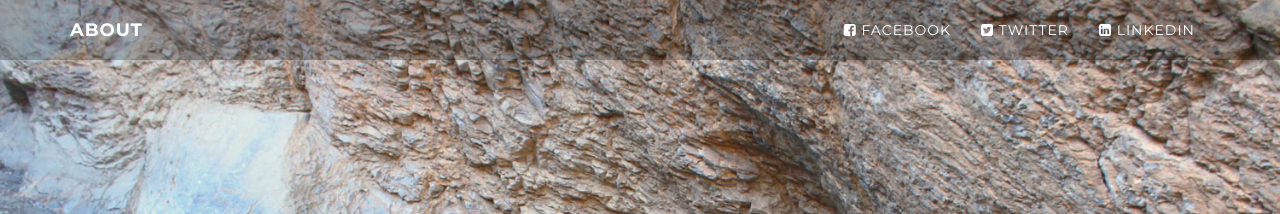
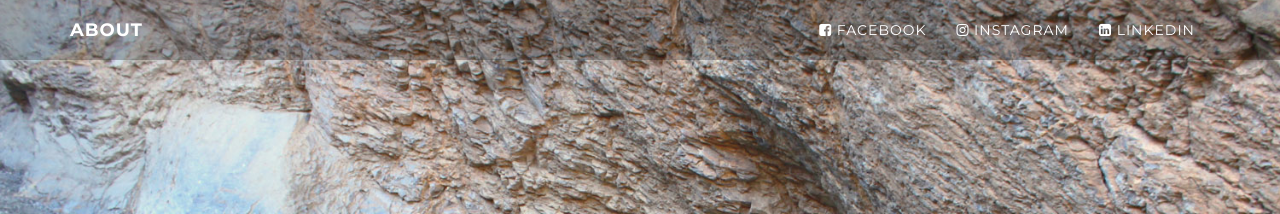
Before and after one commit to juhneece/juhneece.github.io, a Jekyll site: the page built from index.html, in a window 1280 px wide. Shown: the top 214 px of the page. Built offline with Jekyll 4.4.1, drawn with Linux system fonts in a browser that asks for light colours; nearby versions of some CDN libraries; Markdown is read by kramdown in place of the engine named in the settings.

Commit message:
link to instagram not twitter on homepage

```diff
--- a/_includes/nav.html
+++ b/_includes/nav.html
@@ -13,7 +13,7 @@
     <div class="collapse navbar-collapse navbar-right navbar-main-collapse">
       <ul class="nav navbar-nav">
         <li><a href="{{ site.author.social_urls.facebook }}"><i class="fa fa-facebook-square"></i><span class="light"> Facebook</span></a></li>
-        <li><a href="{{ site.author.social_urls.twitter }}"><i class="fa fa-twitter-square"></i><span class="light"> Twitter</span></a></li>
+        <li><a href="{{ site.author.social_urls.instagram }}"><i class="fa fa-instagram"></i><span class="light"> Instagram</span></a></li>
         <li><a href="{{ site.author.social_urls.linkedin }}"><i class="fa fa-linkedin-square"></i><span class="light"> LinkedIn</span></a></li>
       </ul>
     </div>
```
